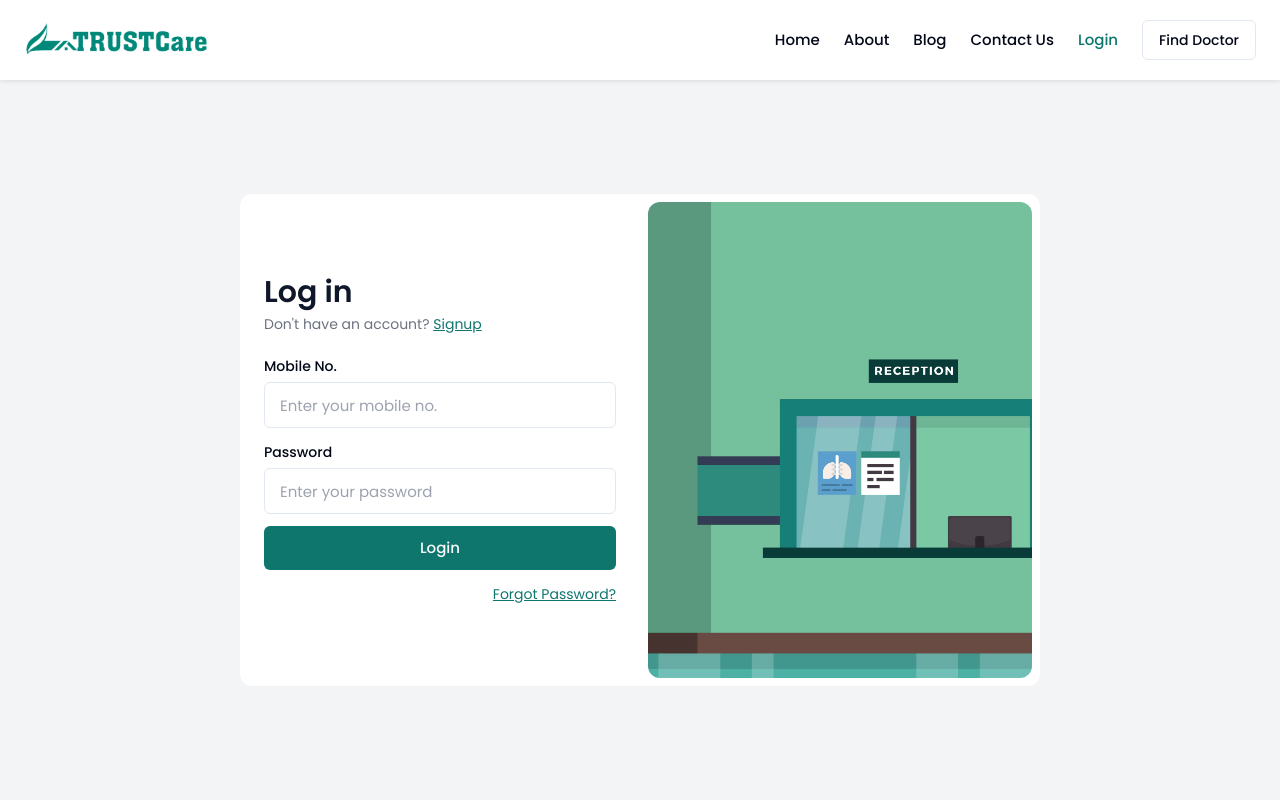
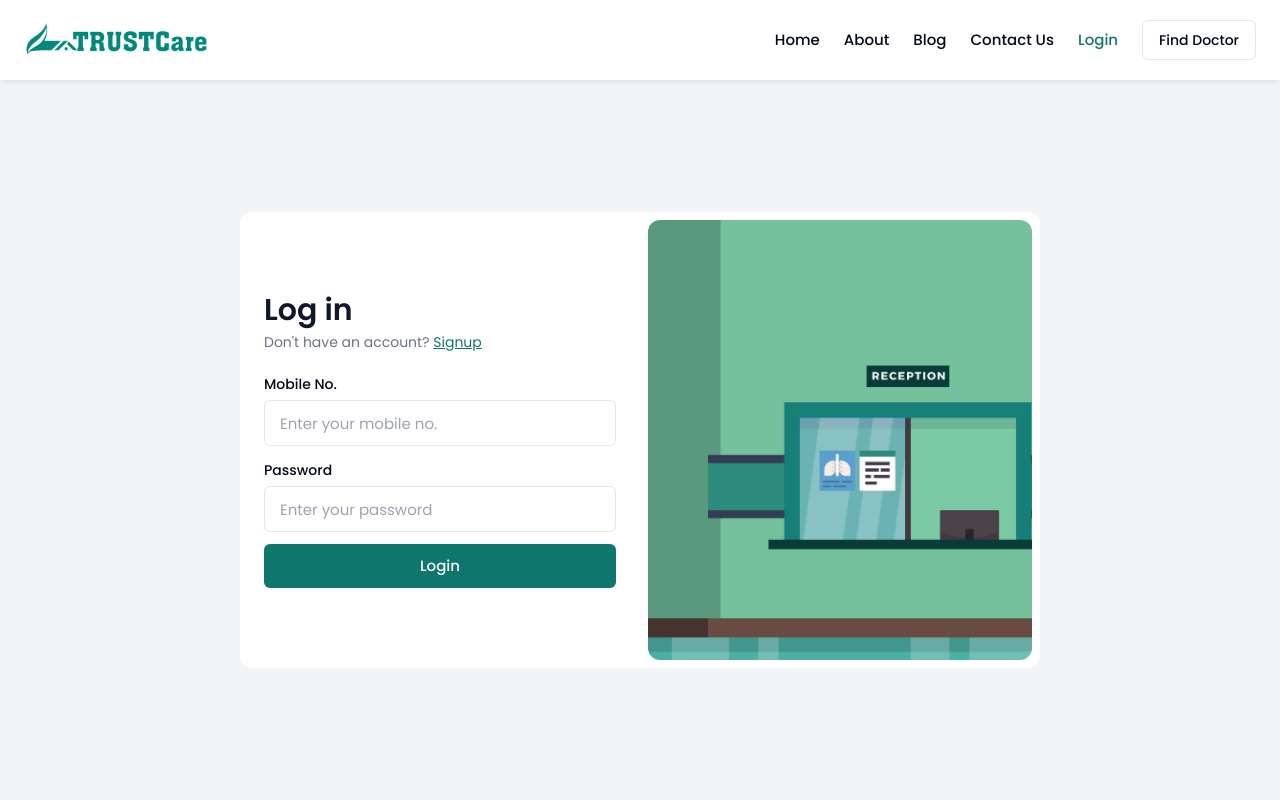
Before and after one commit to Zaw-Naing-Oo/hms-frontend, a React (Vite) app: page /login in a window 1280 px wide. Shown: the top 800 px of the page. Built offline with nearby package versions, Linux system fonts and the light colour scheme; no server answers.

Commit message:
logoAndDoctorCompleteMerge

```diff
--- a/src/components/Doctors/DoctorCard.jsx
+++ b/src/components/Doctors/DoctorCard.jsx
@@ -25,10 +25,10 @@ const DoctorCard = ({ doctor }) => {
             <span className="text-gray-500">Department: </span>
             {doctor.department}
           </p>
-          <p>
+          {/* <p>
             <span className="text-gray-500">Designation: </span>
             {doctor.designation}
-          </p>
+          </p> */}
           <p>
             <span className="text-gray-500">Off Days: </span>
             {doctor.offDays.join(", ")}
--- a/src/pages/Login.jsx
+++ b/src/pages/Login.jsx
@@ -30,14 +30,14 @@ const Login = () => {
               </Link>
             </p>
             <LoginForm />
-            <div className="mt-3 text-right">
+            {/* <div className="mt-3 text-right">
               <Link
                 to="/forgot-password"
                 className="text-sm text-blue underline hover:no-underline"
               >
                 Forgot Password?
               </Link>
-            </div>
+            </div> */}
           </div>
           <div className="hidden p-2 md:block">
             <img
```
